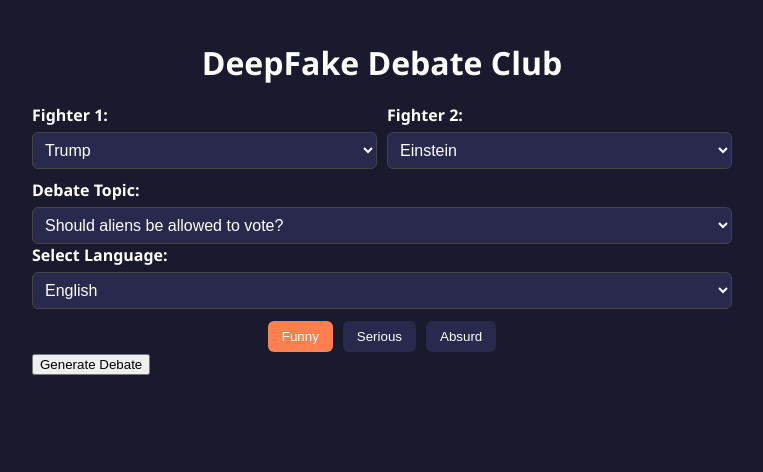
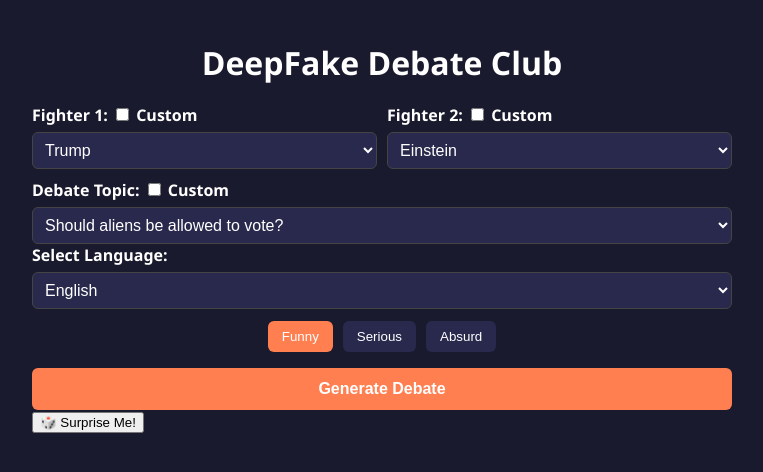
Before and after one commit to arltrol/debateclub, a React (Create React App) app: page / in a window 1280 px wide. Shown: the top 472 px of the page, without its empty margins (258-1021 px from the left). Built offline with nearby package versions, Linux system fonts and the light colour scheme.

Commit message:
Update App.js

```diff
--- a/src/App.js
+++ b/src/App.js
@@ -26,12 +26,22 @@
 function App() {
   const [fighter1, setFighter1] = useState("Trump");
   const [fighter2, setFighter2] = useState("Einstein");
+  const [customFighter1, setCustomFighter1] = useState("");
+  const [customFighter2, setCustomFighter2] = useState("");
+  const [useCustomF1, setUseCustomF1] = useState(false);
+  const [useCustomF2, setUseCustomF2] = useState(false);
+
   const [topic, setTopic] = useState(topics[0]);
+  const [customTopic, setCustomTopic] = useState("");
+  const [useCustomTopic, setUseCustomTopic] = useState(false);
+
   const [tone, setTone] = useState("Funny");
   const [language, setLanguage] = useState("English");
   const [debate, setDebate] = useState(null);
   const [loading, setLoading] = useState(false);
   const [countdown, setCountdown] = useState(null);
+
+  const getName = (name, isCustom, customVal) => isCustom ? customVal || name : name;
 
   const getAvatarUrl = (name) => {
     const filename = name.toLowerCase().replace(/[^a-z0-9]/g, '');
@@ -41,6 +51,10 @@
   const delay = (ms) => new Promise((res) => setTimeout(res, ms));
 
   const generateDebate = async () => {
+    const fighterA = getName(fighter1, useCustomF1, customFighter1);
+    const fighterB = getName(fighter2, useCustomF2, customFighter2);
+    const selectedTopic = useCustomTopic ? customTopic : topic;
+
     setCountdown("Match starting in...");
     for (let i = 3; i > 0; i--) {
       setCountdown(`Match starting in... ${i}`);
@@ -52,12 +66,19 @@
       const response = await fetch('/.netlify/functions/generateDebate', {
         method: 'POST',
         headers: { 'Content-Type': 'application/json' },
-        body: JSON.stringify({ fighter1, fighter2, topic, tone, language })
+        body: JSON.stringify({
+          fighter1: fighterA,
+          fighter2: fighterB,
+          topic: selectedTopic,
+          tone,
+          language
+        })
       });
       const data = await response.json();
       if (data.output) {
         const lines = data.output.split(/\n+/).filter(line => line.trim());
         setDebate(lines);
+        updateShareLink(fighterA, fighterB, selectedTopic, tone, language);
       } else {
         setDebate(["Sorry, something went wrong."]);
       }
@@ -68,30 +89,73 @@
     }
   };
 
+  const updateShareLink = (f1, f2, topic, tone, lang) => {
+    const url = new URL(window.location.href);
+    url.searchParams.set("f1", f1);
+    url.searchParams.set("f2", f2);
+    url.searchParams.set("topic", topic);
+    url.searchParams.set("tone", tone);
+    url.searchParams.set("lang", lang);
+    window.history.replaceState(null, "", url.toString());
+  };
+
+  const surpriseMe = () => {
+    const r1 = characters[Math.floor(Math.random() * characters.length)];
+    let r2;
+    do {
+      r2 = characters[Math.floor(Math.random() * characters.length)];
+    } while (r1 === r2);
+
+    const rTopic = topics[Math.floor(Math.random() * topics.length)];
+    const rTone = ["Funny", "Serious", "Absurd"][Math.floor(Math.random() * 3)];
+
+    setFighter1(r1);
+    setFighter2(r2);
+    setTopic(rTopic);
+    setTone(rTone);
+    setUseCustomF1(false);
+    setUseCustomF2(false);
+    setUseCustomTopic(false);
+    setDebate(null);
+  };
+
   return (
     <div className="container">
       <h1>DeepFake Debate Club</h1>
 
       <div className="selectors">
         <div>
-          <label>Fighter 1:</label>
+          <label>Fighter 1: <input type="checkbox" checked={useCustomF1} onChange={() => setUseCustomF1(!useCustomF1)} /> Custom</label>
+          {useCustomF1 ? (
+            <input value={customFighter1} onChange={(e) => setCustomFighter1(e.target.value)} />
+          ) : (
             <select value={fighter1} onChange={(e) => setFighter1(e.target.value)}>
               {characters.map((c) => <option key={c}>{c}</option>)}
             </select>
+          )}
         </div>
+
         <div>
-          <label>Fighter 2:</label>
+          <label>Fighter 2: <input type="checkbox" checked={useCustomF2} onChange={() => setUseCustomF2(!useCustomF2)} /> Custom</label>
+          {useCustomF2 ? (
+            <input value={customFighter2} onChange={(e) => setCustomFighter2(e.target.value)} />
+          ) : (
             <select value={fighter2} onChange={(e) => setFighter2(e.target.value)}>
               {characters.map((c) => <option key={c}>{c}</option>)}
             </select>
+          )}
         </div>
       </div>
 
       <div>
-        <label>Debate Topic:</label>
+        <label>Debate Topic: <input type="checkbox" checked={useCustomTopic} onChange={() => setUseCustomTopic(!useCustomTopic)} /> Custom</label>
+        {useCustomTopic ? (
+          <input value={customTopic} onChange={(e) => setCustomTopic(e.target.value)} />
+        ) : (
           <select value={topic} onChange={(e) => setTopic(e.target.value)}>
             {topics.map((t) => <option key={t}>{t}</option>)}
           </select>
+        )}
       </div>
 
       <div>
@@ -113,9 +177,11 @@
         ))}
       </div>
 
-      <button onClick={generateDebate} disabled={loading}>
+      <button className="generate-button" onClick={generateDebate} disabled={loading}>
         {loading ? "Loading..." : "Generate Debate"}
       </button>
+
+      <button onClick={surpriseMe}>🎲 Surprise Me!</button>
 
       {countdown && <p className="countdown">{countdown}</p>}
 
@@ -123,14 +189,17 @@
         <div className="debate-preview">
           <h2>Debate Preview:</h2>
           {debate.map((line, index) => {
-            const isF1 = line.includes(fighter1);
-            const speaker = isF1 ? fighter1 : fighter2;
+            const speakerMatch = line.match(/\[(.*?)\]:/);
+            const speaker = speakerMatch ? speakerMatch[1] : "";
             const avatar = getAvatarUrl(speaker);
             return (
-              <div className={`speech ${isF1 ? '' : 'right'}`} key={index}>
-                {isF1 && <img src={avatar} alt={speaker} />}
+              <div className={`speech ${speaker === getName(fighter1, useCustomF1, customFighter1) ? '' : 'right'}`} key={index}>
+                <img
+                  src={avatar}
+                  alt={speaker}
+                  onError={(e) => e.target.style.display = 'none'}
+                />
                 <div className="bubble">{line.replace(`[${speaker}]:`, '').trim()}</div>
-                {!isF1 && <img src={avatar} alt={speaker} />}
               </div>
             );
           })}
```
Lines whose indentation alone changed are shown as unchanged.
